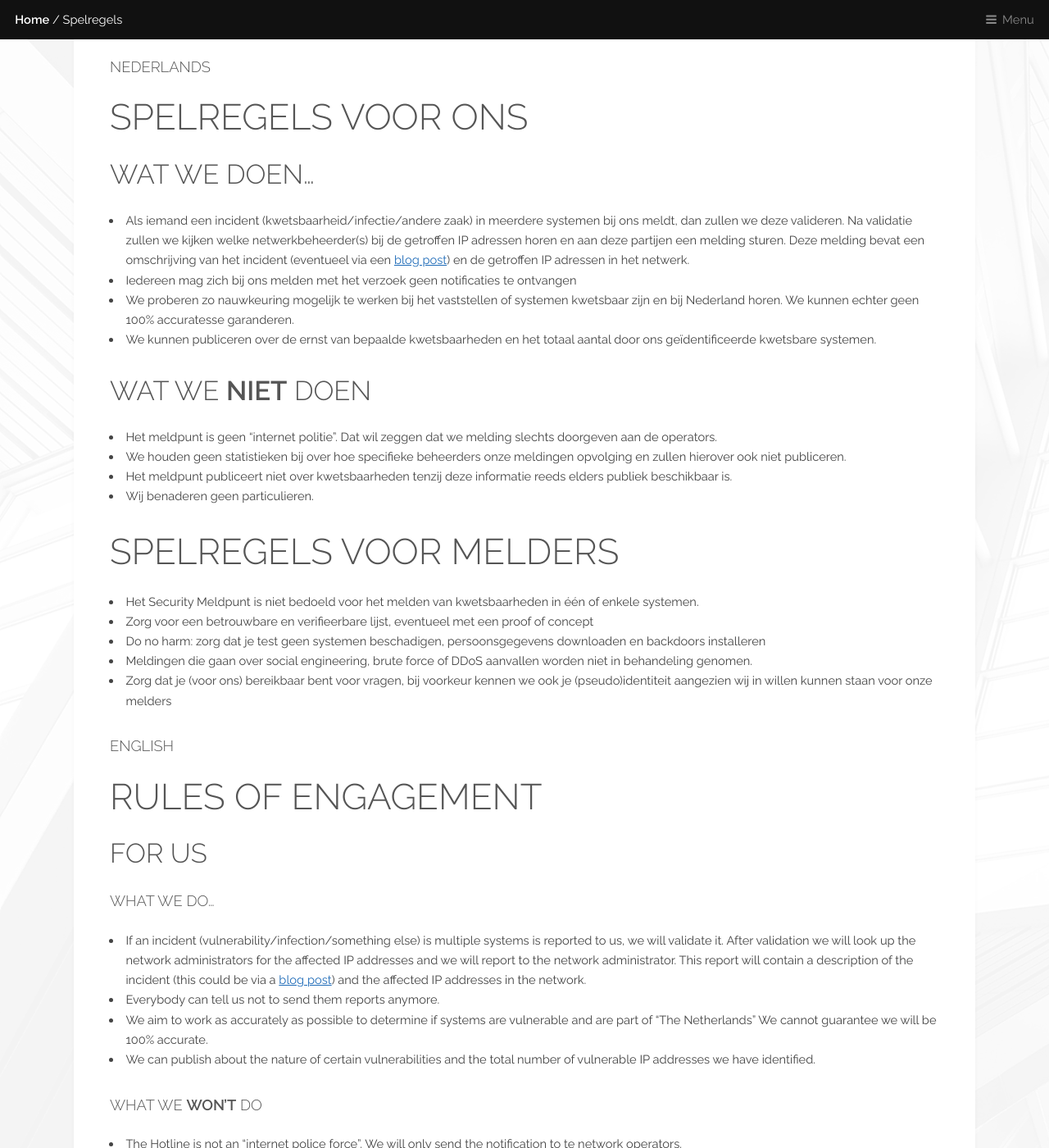
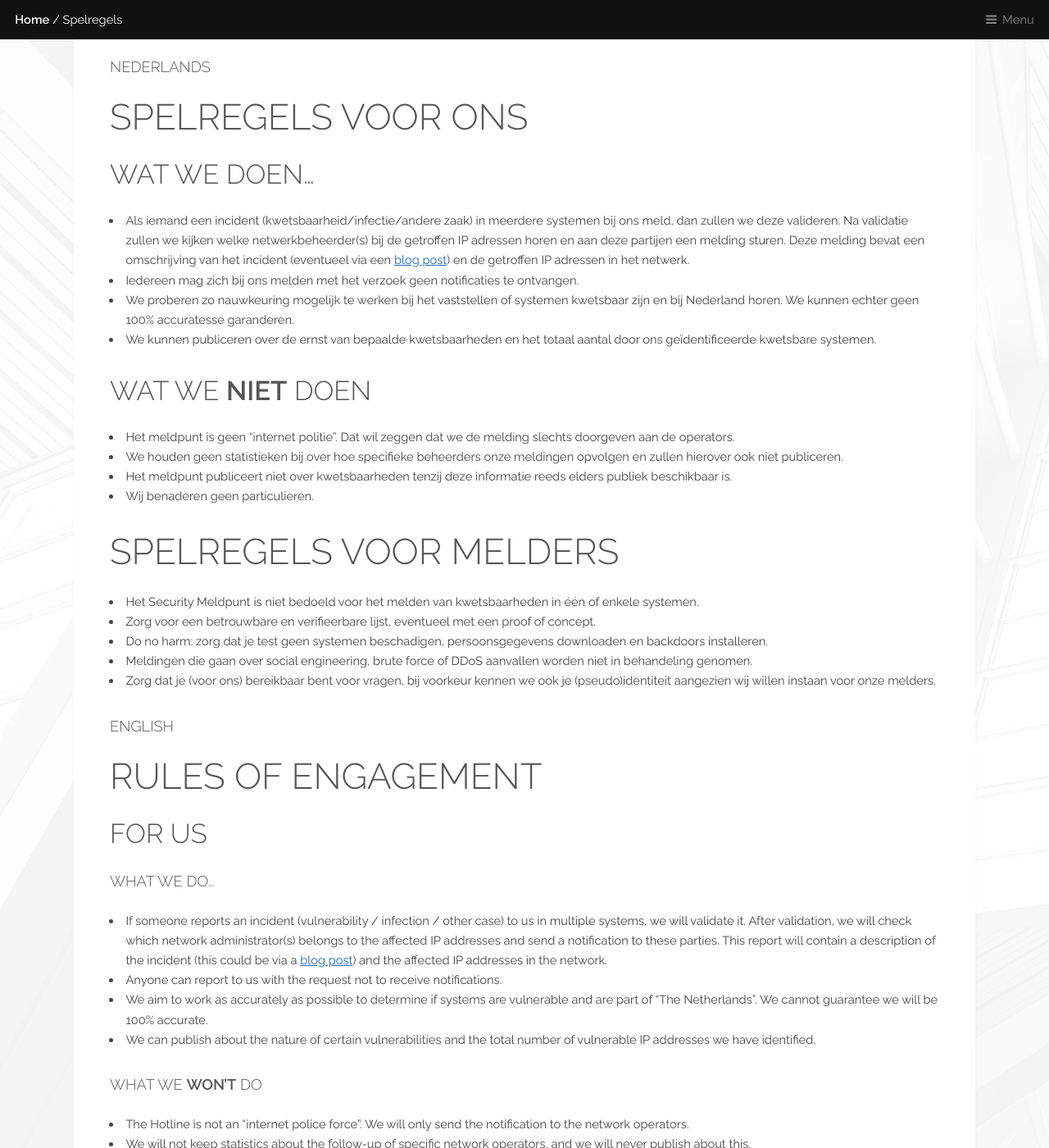
Before and after one commit to DIVD-NL/SecurityMeldpunt, a Jekyll site: the page built from spelregels.md, in a window 1280 px wide and 1400 px high, scrolled down 389 px. Shown: the whole window at 82% size. Built offline with Jekyll 4.4.1, drawn with Linux system fonts in a browser that asks for light colours; our own code applies the rules of GitHub Pages for plain Markdown files; some of the changed text lies outside the part shown.

Commit message:
Update spelregels.md

```diff
--- a/spelregels.md
+++ b/spelregels.md
@@ -10,25 +10,25 @@ title: Spelregels
 
 ## Wat we doen...
 
-* Als iemand een incident (kwetsbaarheid/infectie/andere zaak) in meerdere systemen bij ons meldt, dan zullen we deze valideren. Na validatie zullen we kijken welke netwerkbeheerder(s) bij de getroffen IP adressen horen en aan deze partijen een melding sturen. Deze melding bevat een omschrijving van het incident (eventueel via een [blog post](/blog/)) en de getroffen IP adressen in het netwerk.
-* Iedereen mag zich bij ons melden met het verzoek geen notificaties te ontvangen
+* Als iemand een incident (kwetsbaarheid/infectie/andere zaak) in meerdere systemen bij ons meld, dan zullen we deze valideren. Na validatie zullen we kijken welke netwerkbeheerder(s) bij de getroffen IP adressen horen en aan deze partijen een melding sturen. Deze melding bevat een omschrijving van het incident (eventueel via een [blog post](/blog/)) en de getroffen IP adressen in het netwerk.
+* Iedereen mag zich bij ons melden met het verzoek geen notificaties te ontvangen.
 * We proberen zo nauwkeuring mogelijk te werken bij het vaststellen of systemen kwetsbaar zijn en bij Nederland horen. We kunnen echter geen 100% accuratesse garanderen.
 * We kunnen publiceren over de ernst van bepaalde kwetsbaarheden en het totaal aantal door ons geïdentificeerde kwetsbare systemen.
 
 ## Wat we **niet** doen
 
-* Het meldpunt is geen "internet politie". Dat wil zeggen dat we melding slechts doorgeven aan de operators.
-* We houden geen statistieken bij over hoe specifieke beheerders onze meldingen opvolging en zullen hierover ook niet publiceren.
+* Het meldpunt is geen "internet politie". Dat wil zeggen dat we de melding slechts doorgeven aan de operators.
+* We houden geen statistieken bij over hoe specifieke beheerders onze meldingen opvolgen en zullen hierover ook niet publiceren.
 * Het meldpunt publiceert niet over kwetsbaarheden tenzij deze informatie reeds elders publiek beschikbaar is.
 * Wij benaderen geen particulieren.
 
 # Spelregels voor melders
 
 * Het Security Meldpunt is niet bedoeld voor het melden van kwetsbaarheden in één of enkele systemen.
-* Zorg voor een betrouwbare en verifieerbare lijst, eventueel met een proof of concept
-* Do no harm: zorg dat je test geen systemen beschadigen, persoonsgegevens downloaden en backdoors installeren
+* Zorg voor een betrouwbare en verifieerbare lijst, eventueel met een proof of concept.
+* Do no harm: zorg dat je test geen systemen beschadigen, persoonsgegevens downloaden en backdoors installeren.
 * Meldingen die gaan over social engineering, brute force of DDoS aanvallen worden niet in behandeling genomen.
-* Zorg dat je (voor ons) bereikbaar bent voor vragen, bij voorkeur kennen we ook je (pseudo)identiteit aangezien wij in willen kunnen staan voor onze melders
+* Zorg dat je (voor ons) bereikbaar bent voor vragen, bij voorkeur kennen we ook je (pseudo)identiteit aangezien wij willen instaan voor onze melders.
 
 ### English
 
@@ -38,21 +38,21 @@ title: Spelregels
 
 ### What we do...
 
-* If an incident (vulnerability/infection/something else) is multiple systems is reported to us, we will validate it. After validation we will look up the network administrators for the affected IP addresses and we will report to the network administrator. This report will contain a description of the incident (this could be via a [blog post](/blog)) and the affected IP addresses in the network.
-* Everybody can tell us not to send them reports anymore.
-* We aim to work as accurately as possible to determine if systems are vulnerable and are part of "The Netherlands" We cannot guarantee we will be 100% accurate.
+* If someone reports an incident (vulnerability / infection / other case) to us in multiple systems, we will validate it. After validation, we will check which network administrator(s) belongs to the affected IP addresses and send a notification to these parties. This report will contain a description of the incident (this could be via a [blog post](/blog)) and the affected IP addresses in the network.
+* Anyone can report to us with the request not to receive notifications.
+* We aim to work as accurately as possible to determine if systems are vulnerable and are part of "The Netherlands". We cannot guarantee we will be 100% accurate.
 * We can publish about the nature of certain vulnerabilities and the total number of vulnerable IP addresses we have identified.
 
 ### What we **won't** do
 
-* The Hotline is not an "internet police force". We will only send the notification to te network operators.
+* The Hotline is not an "internet police force". We will only send the notification to the network operators.
 * We will not keep statistics about the follow-up of specific network operators, and we will never publish about this.
-* We will not approach individual users
+* We will not approach individual users.
 
 # For reporters
 
-* The Dutch Security Hotline does not handle vulnerabilities that affect a single or just a few systems.
-* Please make sure you have a reliable list, preferably with a proof of concept
-* Do no harm: make sure your test/scanning does not damagers systems, downloads personal identifiable information or installs backdoors.
+* The Dutch Security Hotline does not handle vulnerabilities that's affect a single or just a few systems.
+* Please make sure you have a reliable list, preferably with a proof of concept.
+* Do no harm: make sure your test/scanning does not damage systems, do not download personal identifiable information or installs backdoors.
 * Reports about social engineering attacks, brute force attacks or DDoS attacks will not be accepted.
 * Make sure you can be reached (by us) in case of questions. We would like to know your (pseudo)identity as we want to be able to vouch for you.
```
